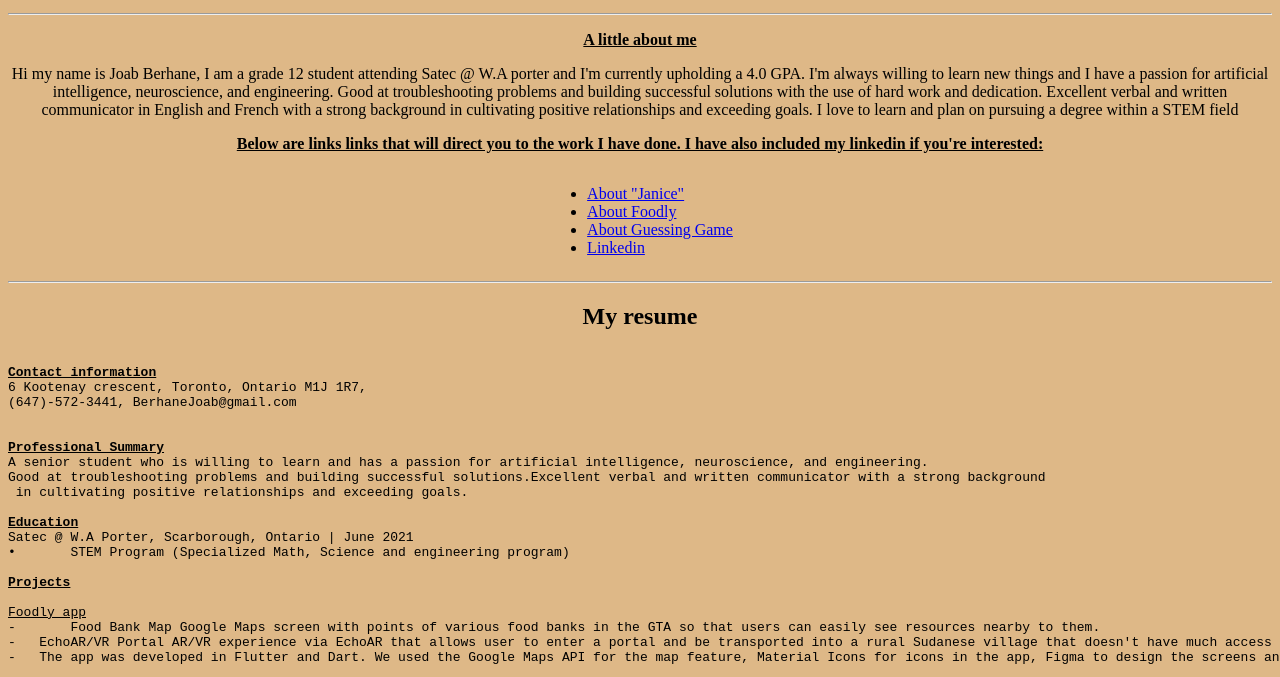
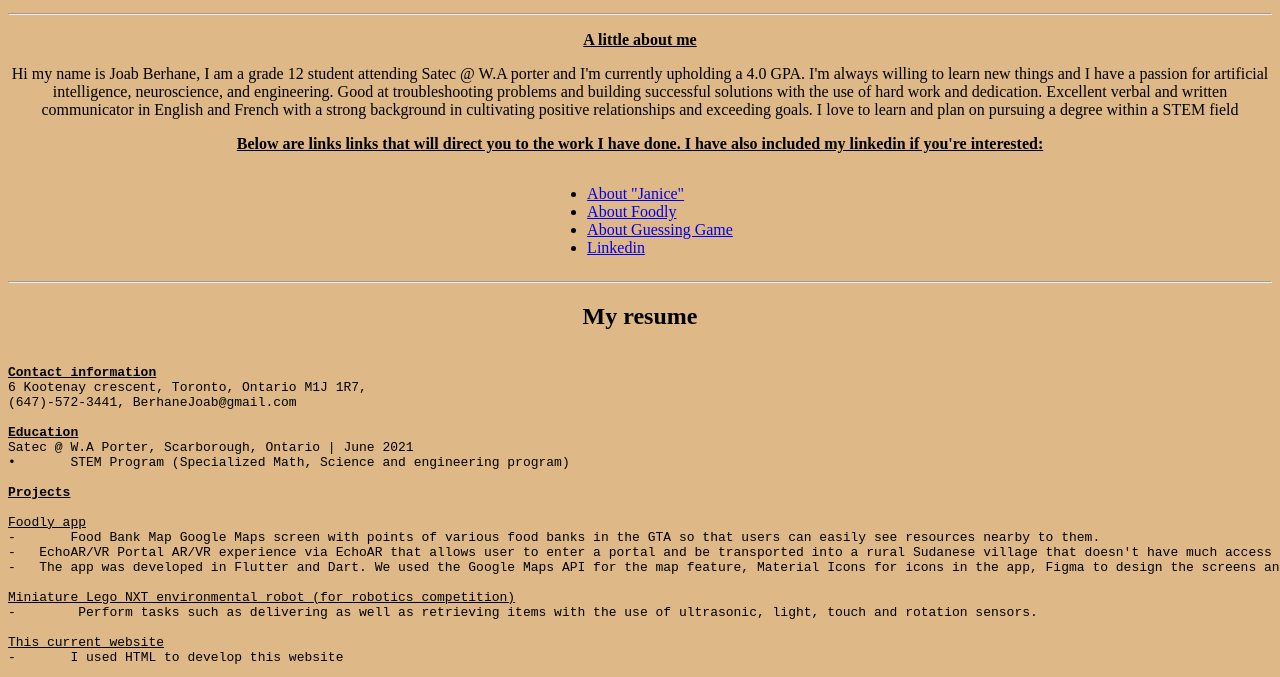
Before and after one commit to JoabBer/Joabber.github.io, a plain HTML site: page index.html in a window 1280 px wide. Shown: the part 101-778 px from the top of the page. Drawn offline with Linux system fonts and the light colour scheme.

Commit message:
Update index.html

```diff
--- a/index.html
+++ b/index.html
@@ -46,12 +46,6 @@
 <u><b>Contact information</b></u>
 6 Kootenay crescent, Toronto, Ontario M1J 1R7,
 (647)-572-3441, BerhaneJoab@gmail.com
-
-
-<u><b>Professional Summary</b></u>
-A senior student who is willing to learn and has a passion for artificial intelligence, neuroscience, and engineering.
-Good at troubleshooting problems and building successful solutions.Excellent verbal and written communicator with a strong background
- in cultivating positive relationships and exceeding goals.
 
 <u><b>Education</b></u>
 Satec @ W.A Porter, Scarborough, Ontario | June 2021
```
